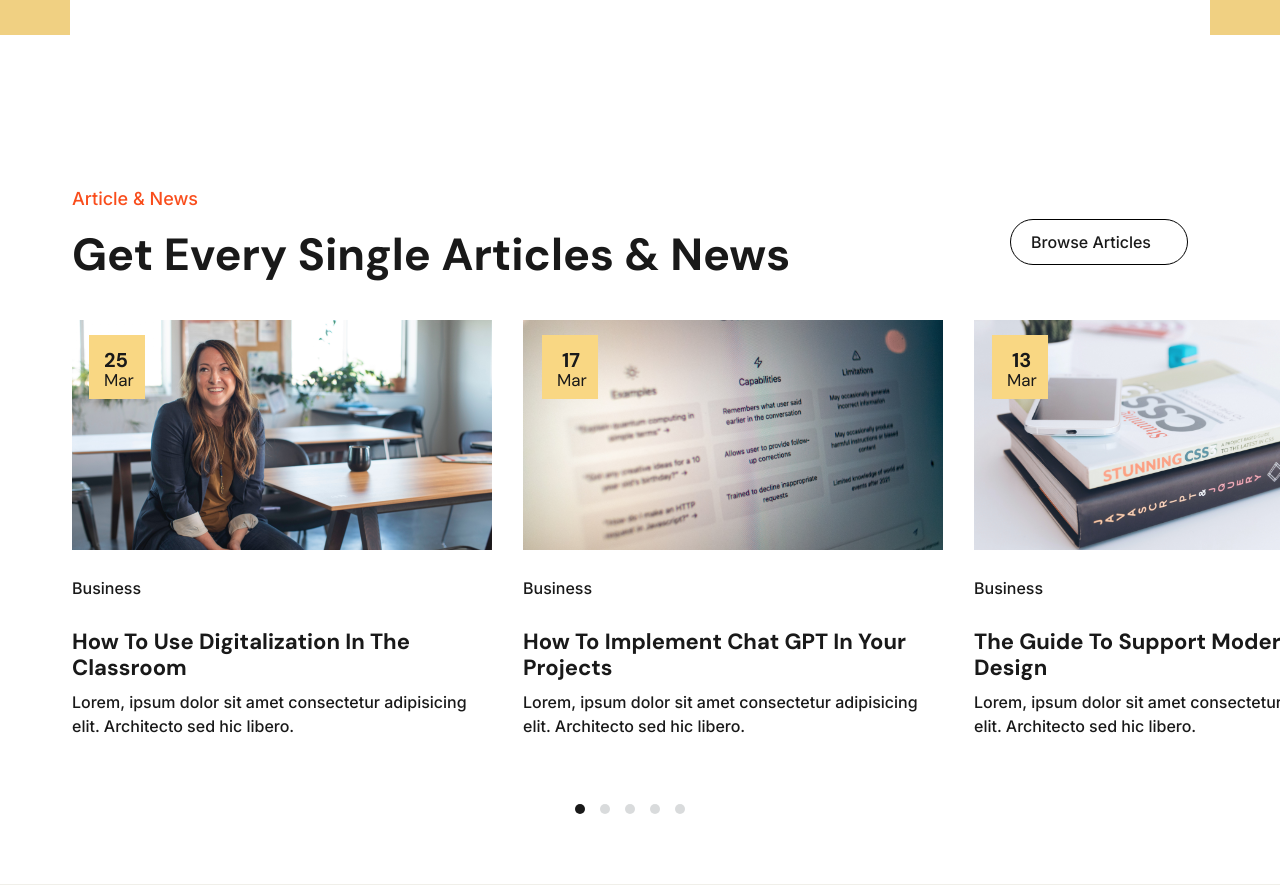
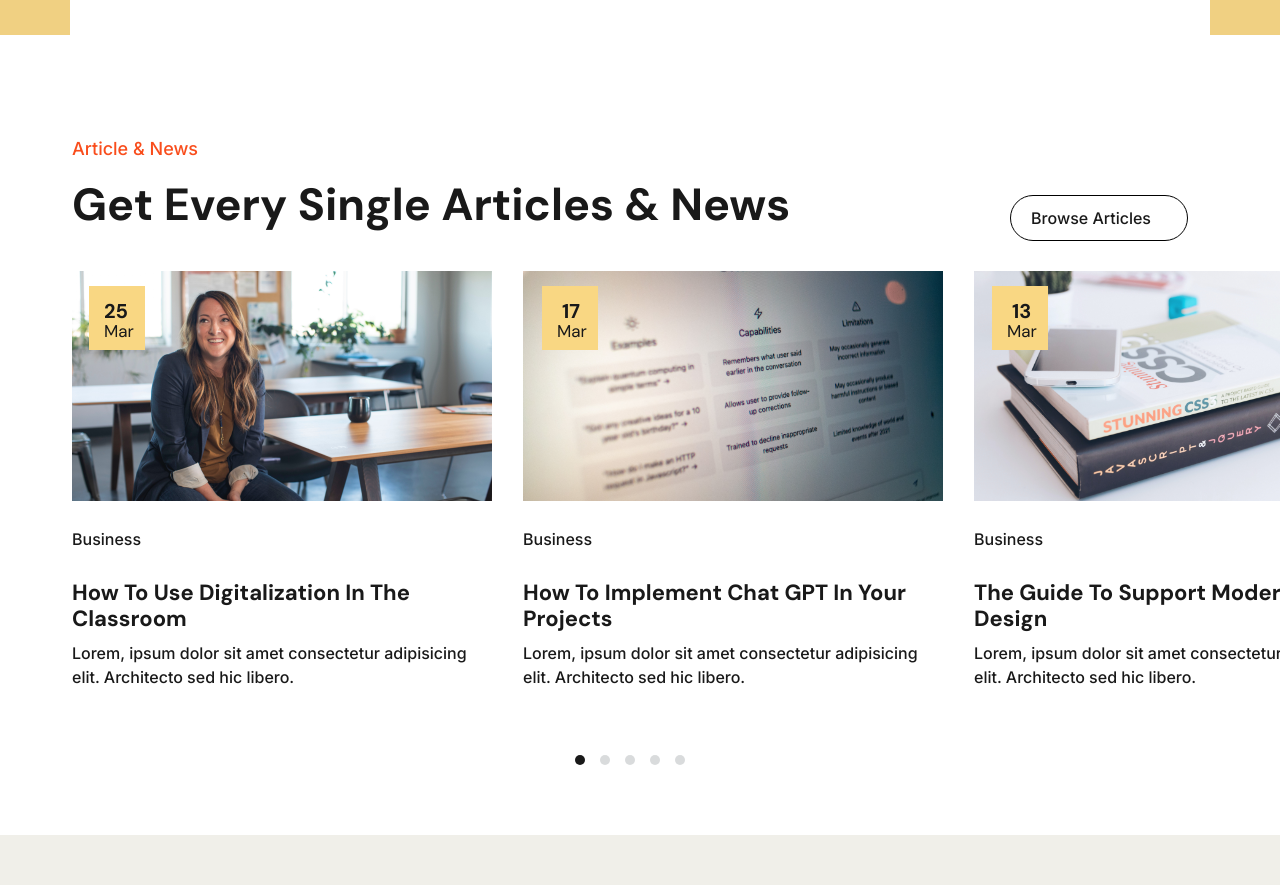
Before and after one commit to Janee4/react-crito, a React (Create React App) app: page / in a window 1280 px wide. Shown: the part 7820-8705 px from the top of the page. Built offline with nearby package versions, Linux system fonts and the light colour scheme; some icons are missing.

Commit message:
klar med service

```diff
--- a/src/App.css
+++ b/src/App.css
@@ -2412,6 +2412,9 @@ header .container .menu .main-menu .btn-login i {
   }
 }
 
+.article-and-news-9 {
+  height: 800px;
+}
 @media (min-width: 576px) {
   .article-and-news-9 {
     margin-right: 20px;
@@ -2426,7 +2429,7 @@ header .container .menu .main-menu .btn-login i {
   }
 }
 .article-and-news-9 .container .title-container .section-title {
-  margin-top: 150px;
+  margin-top: 100px;
 }
 .article-and-news-9 .container .title-container .section-title p {
   color: rgb(249, 77, 28);
--- a/src/App.scss
+++ b/src/App.scss
@@ -1896,6 +1896,7 @@ header {
 }
 
 .article-and-news-9 {
+  height: 800px;
 
   @media (min-width: 576px) {
     margin-right: 20px;
@@ -1909,10 +1910,11 @@ header {
         justify-content: center;
         align-items: center;
         justify-content: space-between;
+
        }
 
       .section-title {
-        margin-top: 150px;
+        margin-top: 100px;
 
 
         p {
```
Also changed, not shown: src/components/ServiceComponents.js/ServicesMain.js (deleted, +0 -13 lines).
